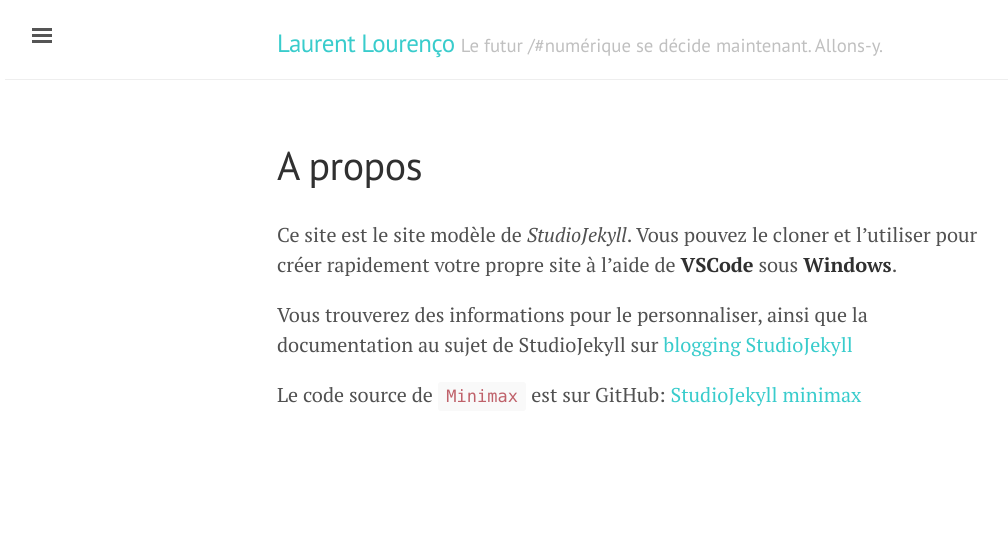
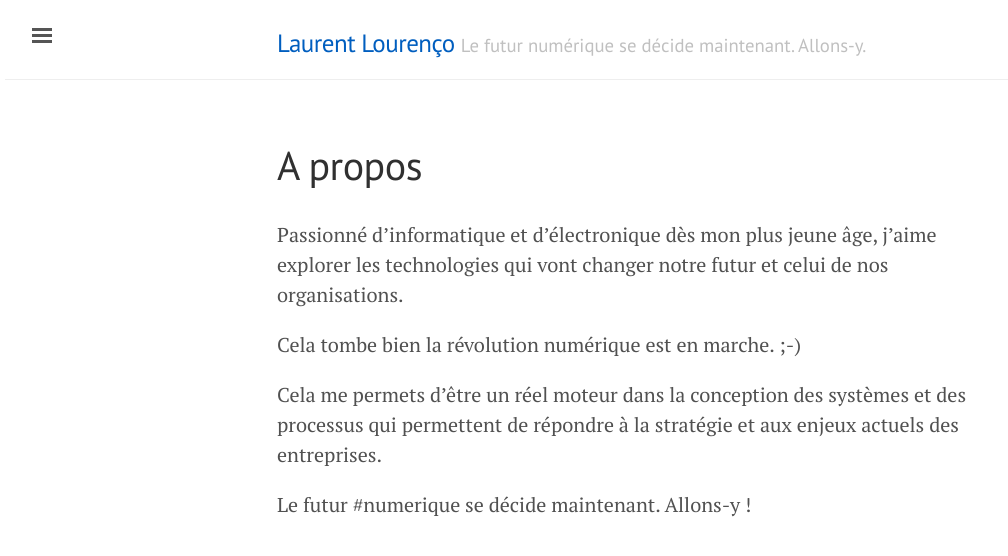
Before and after one commit to mikemaggire/studiojekyll-minimax, a Jekyll site: the page built from _pages/apropos.md, in a window 1280 px wide. Shown: the top 556 px of the page, without its empty margins (3-1011 px from the left). Built offline with Jekyll 4.4.1, drawn with Linux system fonts in a browser that asks for light colours.

Commit message:
configuration contenu

```diff
--- a/_config.yml
+++ b/_config.yml
@@ -12,25 +12,25 @@
 # via {{ site.title }}, {{ site.email }}, et ainsi de suite.
 
 title: Laurent Lourenço
-tagline: Le futur /#numérique se décide maintenant. Allons-y.
-description: .
+tagline: Le futur numérique se décide maintenant. Allons-y.
+description: Reflexions autour du numérique, et des changements qu'il induit dans la Société.
 
 copyright:
-  name: Votre copyright
-  url: https://votre-domaine.com/auteur-copyright.html
-  licence: Libre de droits sous license MIT
+  name: msft
+  url: http://www.msft-consulting.com
+  licence: Tous droits réservés.
 
 author:
-  name: Votre pseudo
-  url: https://twitter.com/mikemaggire
+  name: Laurent Lourenço
+  url: https://twitter.com/laurentlourenco
 
 # id utilisés pour faire apparaitre les boutons réseaux sociaux sur le site
-email: votre-email@example.com
-twitter_userid: mikemaggire
-github_userid:  mikemaggire
+email: contact@lourenco.pro
+twitter_userid: laurentlourenco
+#github_userid:  mikemaggire
 #gplus_userid: +mikemaggire
 #facebook_userid: mikemaggire
-#linkedin_userid: mikemaggire
+linkedin_userid: laurentlourenco
 
 ############################################################ URL SITE
 # A noter que l'URL de votre site publié doit être configurer dans le fichier
--- a/_pages/apropos.md
+++ b/_pages/apropos.md
@@ -5,8 +5,10 @@ navbarindex: 10
 title: A propos
 ---
 
-Ce site est le site modèle de _StudioJekyll_. Vous pouvez le cloner et l'utiliser pour créer rapidement votre propre site à l'aide de **VSCode** sous **Windows**.
+Passionné d’informatique et d’électronique dès mon plus jeune âge, j’aime explorer les technologies qui vont changer notre futur et celui de nos organisations.
 
-Vous trouverez des informations pour le personnaliser, ainsi que la documentation au sujet de StudioJekyll sur [blogging StudioJekyll](http://wiki.maggire.net/blogging-studio-jekyll/)
+Cela tombe bien la révolution numérique est en marche. ;-)
 
-Le code source de `Minimax` est sur GitHub: [StudioJekyll minimax](https://github.com/mikemaggire/minimax)
+Cela me permets d'être un réel moteur dans la conception des systèmes et des processus qui permettent de répondre à la stratégie et aux enjeux actuels des entreprises.
+
+Le futur #numerique se décide maintenant. Allons-y !
--- a/_sass/_minimax.scss
+++ b/_sass/_minimax.scss
@@ -59,6 +59,7 @@ img {
 }
 
 /* emoji */
+.photo,
 .emoji {
   display: inline;
   margin: 0 0;
--- a/_studiojekyll/_config.scss
+++ b/_studiojekyll/_config.scss
@@ -9,4 +9,4 @@ $themecolor-blue: #2C81D1;
 $themecolor-magenta: #aa759f;
 $themecolor-brown: #8f5536;
 
-$themecolor: $color-teal;
+$themecolor: lighten($color-navy, 25%);
--- a/index.html
+++ b/index.html
@@ -5,7 +5,5 @@
 # et de completer le contenu de cette page
 layout: bloglayout
 ---
-
-Vous pouvez ajouter votre message de bienvenue au dessus des publications. :rocket:
-
+<img class="photo" src="{{ site.baseurl }}/assets/img/lltagcloud.png" >
 <hr>
--- a/package.json
+++ b/package.json
@@ -2,7 +2,7 @@
         "//": "scripts js à lancer avec la commande 'npm run ...' ou via le 'task runner' de VScode pour automatiser les build et les deploiements",
         "name": "automation-studiojekyll",
         "title": "Automation Studiojekyll",
-        "version": "0.6.0",
+        "version": "2.0.0",
         "authors": "mike.maggire",
         "scripts": {
                 "clean:jekyll": "jekyll clean && rimraf _site_ready2deploy",
@@ -19,10 +19,10 @@
                 "prebuild:prod": "npm version minor && git push origin --tags && npm run createversionfile",
                 "build:prod": "SET JEKYLL_ENV=production&& npm run build:deploy -- --config _config.yml,_studiojekyll\\_config_prod.yml,_studiojekyll\\_version.yml",
                 "predeploy:test": "npm run build:test",
-                "deploy:test": ".\\_studiojekyll\\deploy2test.bat",
+                "deploy:test": ".\\_studiojekyll\\deploy2test-llpro.bat",
                 "postdeploy:test": ".\\_site_ready2deploy\\openurl.bat",
                 "predeploy:prod": "npm run build:prod",
-                "deploy:prod": ".\\_studiojekyll\\deploy2prod.bat",
+                "deploy:prod": ".\\_studiojekyll\\deploy2prod-llpro.bat",
                 "postdeploy:prod": ".\\_site_ready2deploy\\openurl.bat"
         },
         "dependencies": {
```
Also changed, not shown: _posts/2017-06-21-bienvenue-dans-studiojekyll.md (deleted, +0 -33 lines), assets/img/lltagcloud.png (added).
